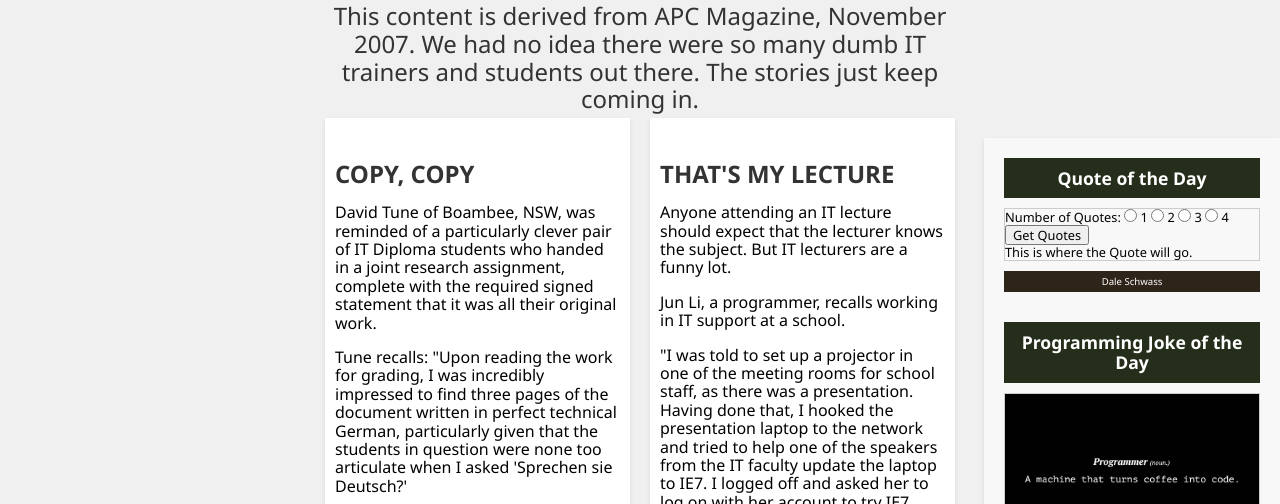
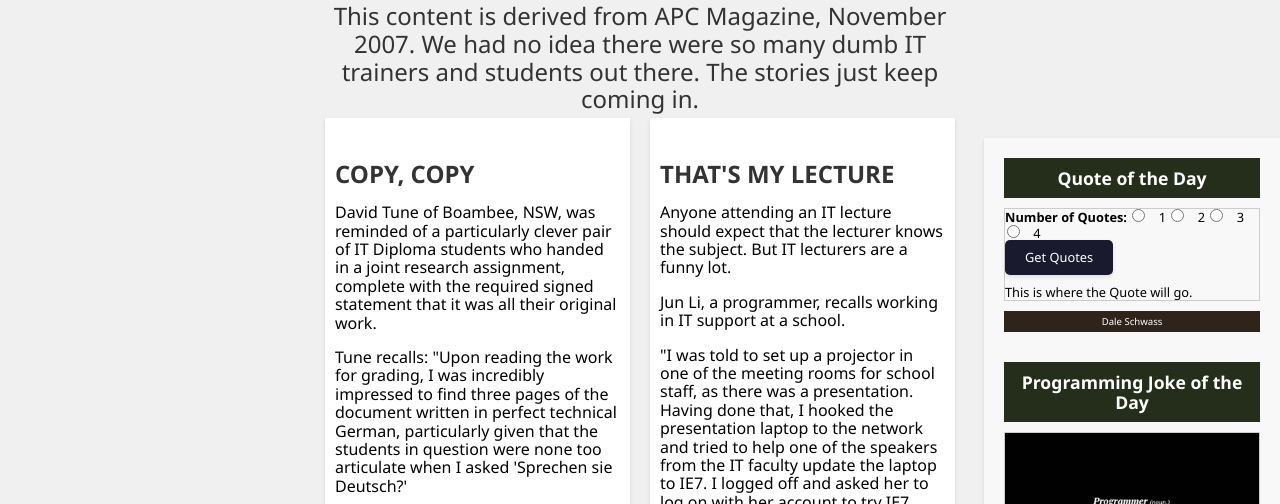
Before and after one commit to Daschwas/WebTechProj, a plain HTML site: page phase-4/index.html in a window 1280 px wide. Shown: the part 296-800 px from the top of the page. Drawn offline with Linux system fonts and the light colour scheme.

Commit message:
feat: styling - add responsive styling to the new form

```diff
--- a/assets/css/mystyles.css
+++ b/assets/css/mystyles.css
@@ -148,6 +148,7 @@
             margin: 0 10px;
         }
 
+
 /*Desktop Style*/
     @media screen and (min-width: 769px) {
 
@@ -197,6 +198,38 @@
                 padding: 0;
                 border: 1px solid #ccc;
             }
+
+        /* HTML Form Styles*/
+            label {
+                font-weight: bold;
+            }
+
+            input[type="radio"] {
+                margin-right: 10px;
+                margin-left: 2px;
+            }
+
+            button {
+                background-color: #1A1A2E;
+                color: white;
+                padding: 10px 20px;
+                border: none;
+                border-radius: 5px;
+                cursor: pointer;
+                margin-bottom: 10px;
+                box-shadow: 0 2px 4px rgba(0, 0, 0, 0.1);
+            }
+
+            button:hover {
+                background-color: #1A2A2E;
+            }
+
+
+            #quoteDisplay {
+                margin-top: 20px;
+                font-size: 18px;
+            }
+
 
     }
 
```
